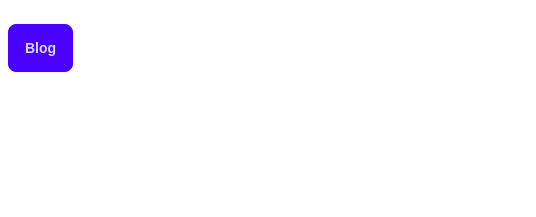
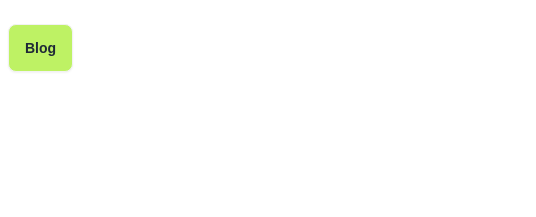
Before and after one commit to tushmibormon/Assignment-5, a plain HTML site: page index.html in a window 1280 px wide. Shown: the top 217 px of the page, 0-536 px from the left. Drawn offline with nearby package versions, Linux system fonts and the light colour scheme.

Commit message:
blog button is corrct

```diff
--- a/index.html
+++ b/index.html
@@ -29,7 +29,7 @@
             <nav class="max-w-screen-xl mx-auto pt-4 sticky top-0">
                 <div class="navbar bg-base-100">
                     <div class="navbar-start">
-                      <button id="btn-blog" class="btn btn-primary">Blog</button>
+                      <button id="btn-blog" class="btn  bg-lime-300">Blog</button>
                     </div>
                     <div class="navbar-center gap-4 justify-center items-center">
                       <img class="w-8" src="assets/logo.png" alt="">
```
